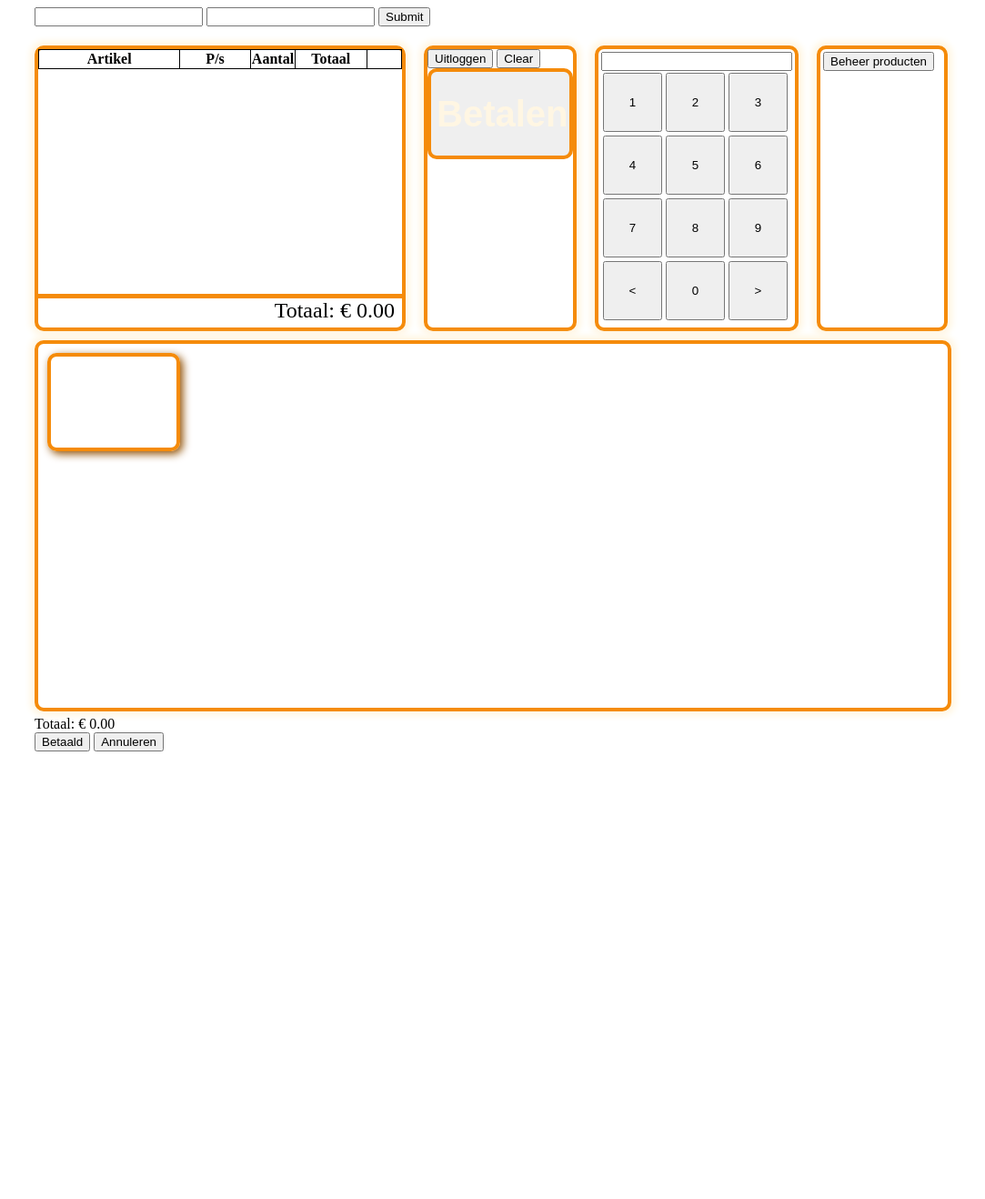
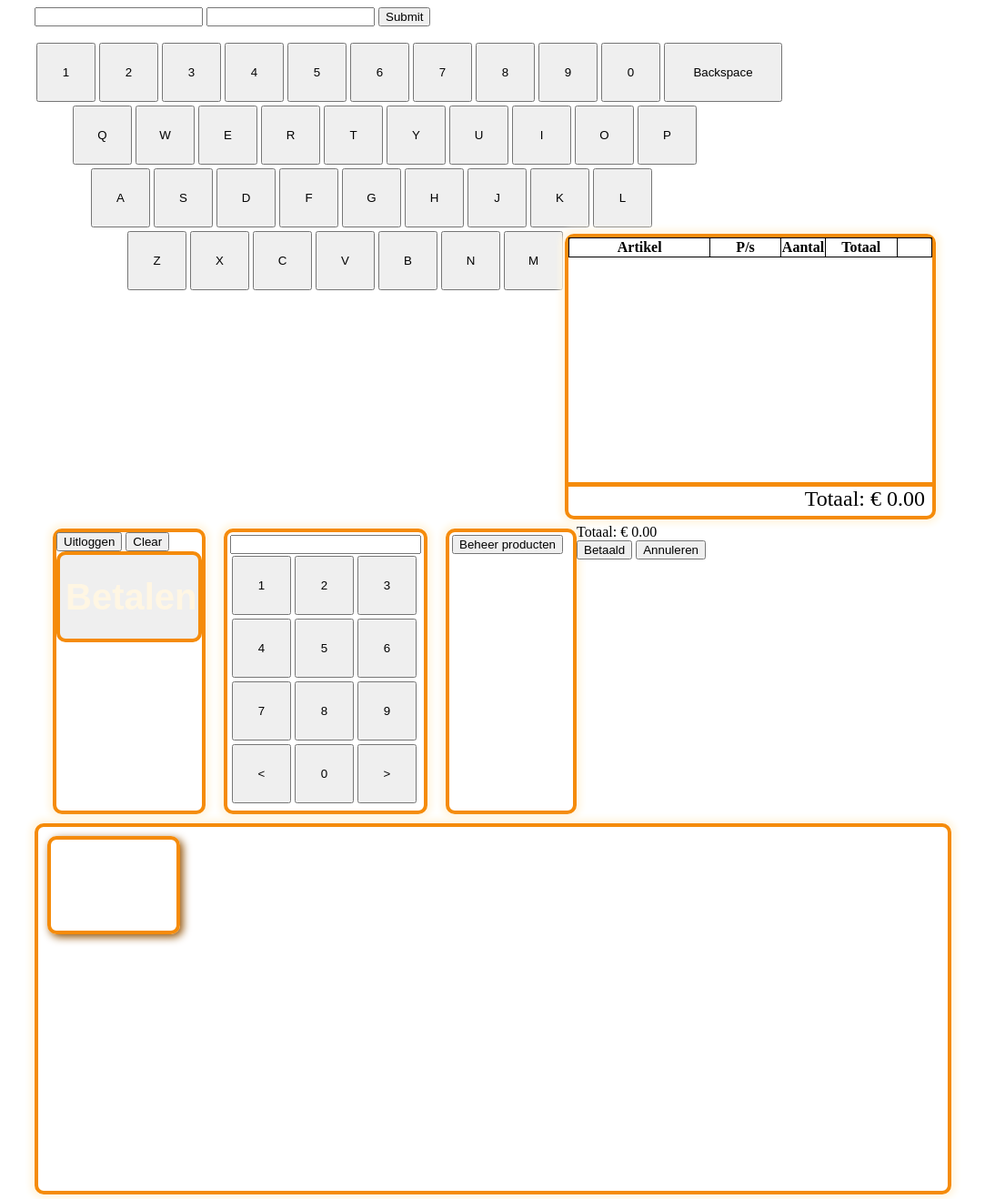
Before and after one commit to AlfalfamaleOrg/CashRegister, a PHP site: page / in a window 1280 px wide. Shown: the whole page at 91% size, without its empty margins (90-1173 px from the left). Before the commit the page ends 826 px from the top, so only its background shows below. Run offline with PHP 8.4, Linux system fonts and the light colour scheme; style sheets or scripts are compiled from the project's sources.

Commit message:
Price editor and login keys.

```diff
--- a/Entities/User.php
+++ b/Entities/User.php
@@ -87,7 +87,7 @@ class User extends AjaxEntity{
 
 		$row = $result->fetch_object();
 
-		if($password != $row->password){
+		if(strtolower($password) != strtolower($row->password)){
 
 			return false;
 		}
--- a/HTML/login.php
+++ b/HTML/login.php
@@ -6,5 +6,52 @@
 			<input type="password" name="password">
 			<input type="submit">
 		</form>
+		<div id="login-key-pad">
+			<div class="Row" data-keys="11">
+				<button data-value="1" class="Key">1</button>
+				<button data-value="2" class="Key">2</button>
+				<button data-value="3" class="Key">3</button>
+				<button data-value="4" class="Key">4</button>
+				<button data-value="5" class="Key">5</button>
+				<button data-value="6" class="Key">6</button>
+				<button data-value="7" class="Key">7</button>
+				<button data-value="8" class="Key">8</button>
+				<button data-value="9" class="Key">9</button>
+				<button data-value="0" class="Key">0</button>
+				<button data-value="&lt;" class="Key Backspace">Backspace</button>
+			</div>
+			<div class="Row" data-keys="10">
+				<button data-value="q" class="Key">Q</button>
+				<button data-value="w" class="Key">W</button>
+				<button data-value="e" class="Key">E</button>
+				<button data-value="r" class="Key">R</button>
+				<button data-value="t" class="Key">T</button>
+				<button data-value="y" class="Key">Y</button>
+				<button data-value="u" class="Key">U</button>
+				<button data-value="i" class="Key">I</button>
+				<button data-value="o" class="Key">O</button>
+				<button data-value="p" class="Key">P</button>
+			</div>
+			<div class="Row" data-keys="9">
+				<button data-value="a" class="Key">A</button>
+				<button data-value="s" class="Key">S</button>
+				<button data-value="d" class="Key">D</button>
+				<button data-value="f" class="Key">F</button>
+				<button data-value="g" class="Key">G</button>
+				<button data-value="h" class="Key">H</button>
+				<button data-value="j" class="Key">J</button>
+				<button data-value="k" class="Key">K</button>
+				<button data-value="l" class="Key">L</button>
+			</div>
+			<div class="Row" data-keys="7">
+				<button data-value="z" class="Key">Z</button>
+				<button data-value="x" class="Key">X</button>
+				<button data-value="c" class="Key">C</button>
+				<button data-value="v" class="Key">V</button>
+				<button data-value="b" class="Key">B</button>
+				<button data-value="n" class="Key">N</button>
+				<button data-value="m" class="Key">M</button>
+			</div>
+		</div>
 	</div>
 </div>
--- a/JS/ItemManager.js
+++ b/JS/ItemManager.js
@@ -31,6 +31,10 @@ var ItemManager = {
 
 		"use strict";
 
+		item.price_exc = ((item.price_inc / (100 + item.tax)) * 100).toFixed(2);
+		item.cost_inc = ((item.cost_exc / 100) * (100 + item.tax)).toFixed(2);
+		item.profit = (((item.price_exc - item.cost_exc) / item.cost_exc) * 100).toFixed(0);
+
 		ItemManager.items[item.id] = item;
 
 		var product = $('manage_item_dummy').clone();
@@ -44,7 +48,7 @@ var ItemManager = {
 		});
 
 		product.getElements('.Name').set('text', item.name);
-		product.getElements('.Price').set('text', item.price);
+		product.getElements('.Profit').set('text', item.frofit);
 
 		product.inject('manage_item_dummy', 'before').show();
 
@@ -63,9 +67,7 @@ var ItemManager = {
 
 		var item = ItemManager.items[ItemManager.currentId];
 
-		ItemManager.form.name.value = item.name;
-		ItemManager.form.id.value = item.id;
-		ItemManager.form.price_inc.value = item.price;
+		ItemManager.fillForm(item);
 	},
 
 	clearSelection: function(){
@@ -77,6 +79,17 @@ var ItemManager = {
 		this.form.price_inc.value = '';
 
 		Selection.deselectAll();
+	},
+
+	fillForm: function(item){
+
+		this.form.name.value = item.name;
+		this.form.id.value = item.id;
+		this.form.price_exc.value = item.price_exc;
+		this.form.price_inc.value = item.price_inc;
+		this.form.cost_exc.value = item.cost_exc;
+		this.form.cost_inc.value = item.cost_inc;
+		this.form.profit.value = item.profit + '%';
 	},
 
 	formSubmit: function(event){
--- a/JS/bootstrap.js
+++ b/JS/bootstrap.js
@@ -9,6 +9,7 @@ window.addEvent('domready', function(){
 	Order.init();
 	Payment.init();
 	Keypad.init();
+	Loginpad.init();
 	User.init();
 	ItemManager.init();
 	Screen.init();
--- /dev/null
+++ b/JS/loginpad.js
@@ -0,0 +1,52 @@
+/*jslint browser: true, white: true*/
+/*global Main, Order, Payment, Keypad, User, ItemManager, API, $, Selection, Screen, ParseFloat*/
+
+var Loginpad = {
+
+	target: null,
+
+	/**
+	 * Initialize the keypad
+	 *
+	 * -Add click event to the keys
+	 */
+
+	init: function(){
+
+		"use strict";
+
+		$('LoginForm').getElements('input').addEvent('focus', function(event){
+
+			this.target = event.target;
+		}.bind(this));
+
+		$('LoginForm').name.focus();
+
+		$('login-key-pad').getElements('button').addEvent(
+			'click', this.keyPress.bind(this)
+		);
+	},
+
+	/**
+	 * Catch the click event on a key
+	 *
+	 * @param event
+	 */
+
+	keyPress: function(event){
+
+		"use strict";
+
+		var key = event.target.get('text'),
+			field = this.target;
+
+		if(key === 'Backspace'){
+
+			field.value = field.value.substring(0, field.value.length - 1);
+		}
+		else{
+
+			field.value = field.value + key;
+		}
+	}
+};
--- a/LESS/login.less
+++ b/LESS/login.less
@@ -0,0 +1,26 @@
+#login-key-pad .Row{
+	clear: both;
+}
+
+#login-key-pad .Row[data-keys="10"] {
+	margin-left: 40px;
+}
+
+#login-key-pad .Row[data-keys="9"] {
+	margin-left: 60px;
+}
+
+#login-key-pad .Row[data-keys="7"] {
+	margin-left: 100px;
+}
+
+#login-key-pad .Key {
+	height: 65px;
+	margin: 2px;
+	width: 65px;
+	float: left;
+}
+
+#login-key-pad .Key.Backspace {
+	width: 130px;
+}
```
Also changed, not shown: Entities/Item.php (+5 -2 lines), HTML/manage/items.php (+22 -4 lines).
